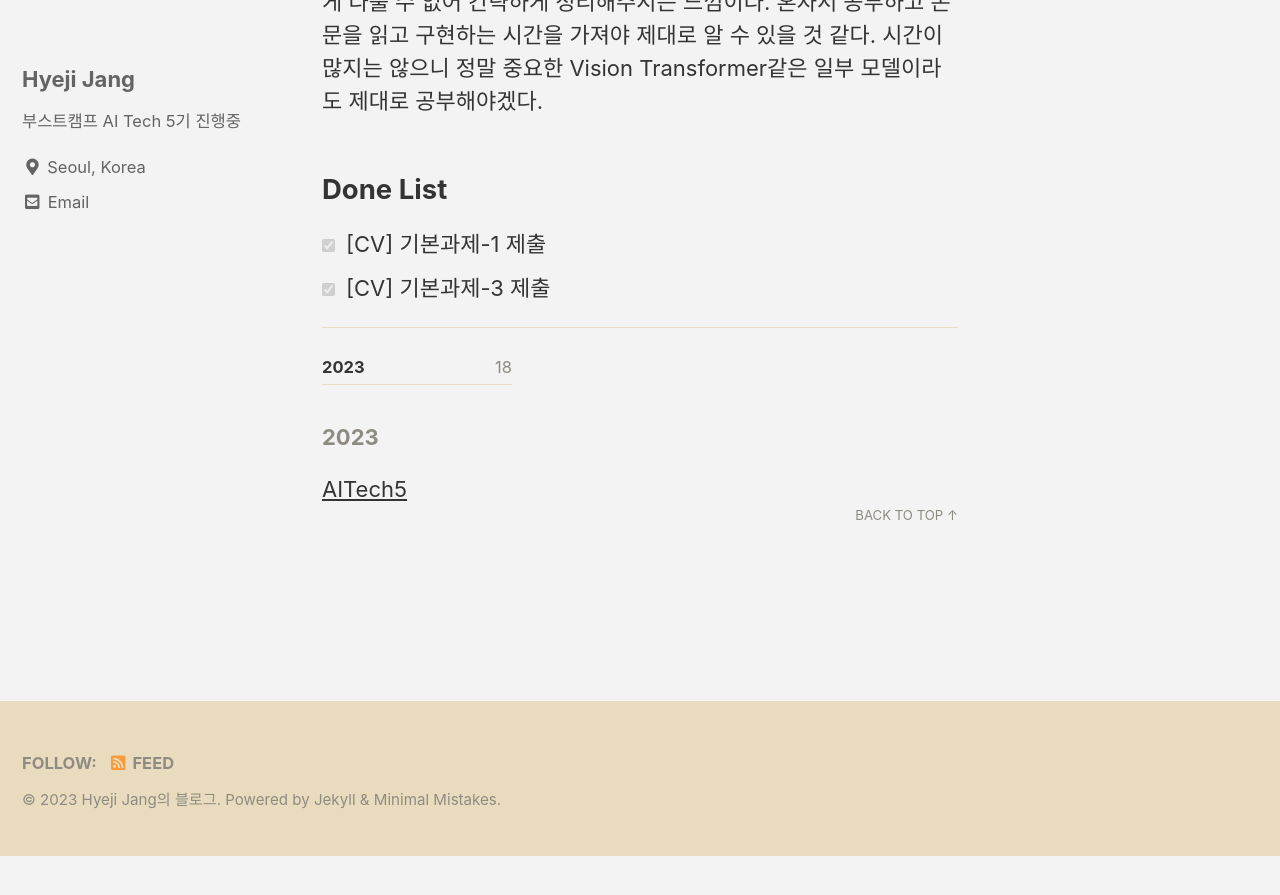
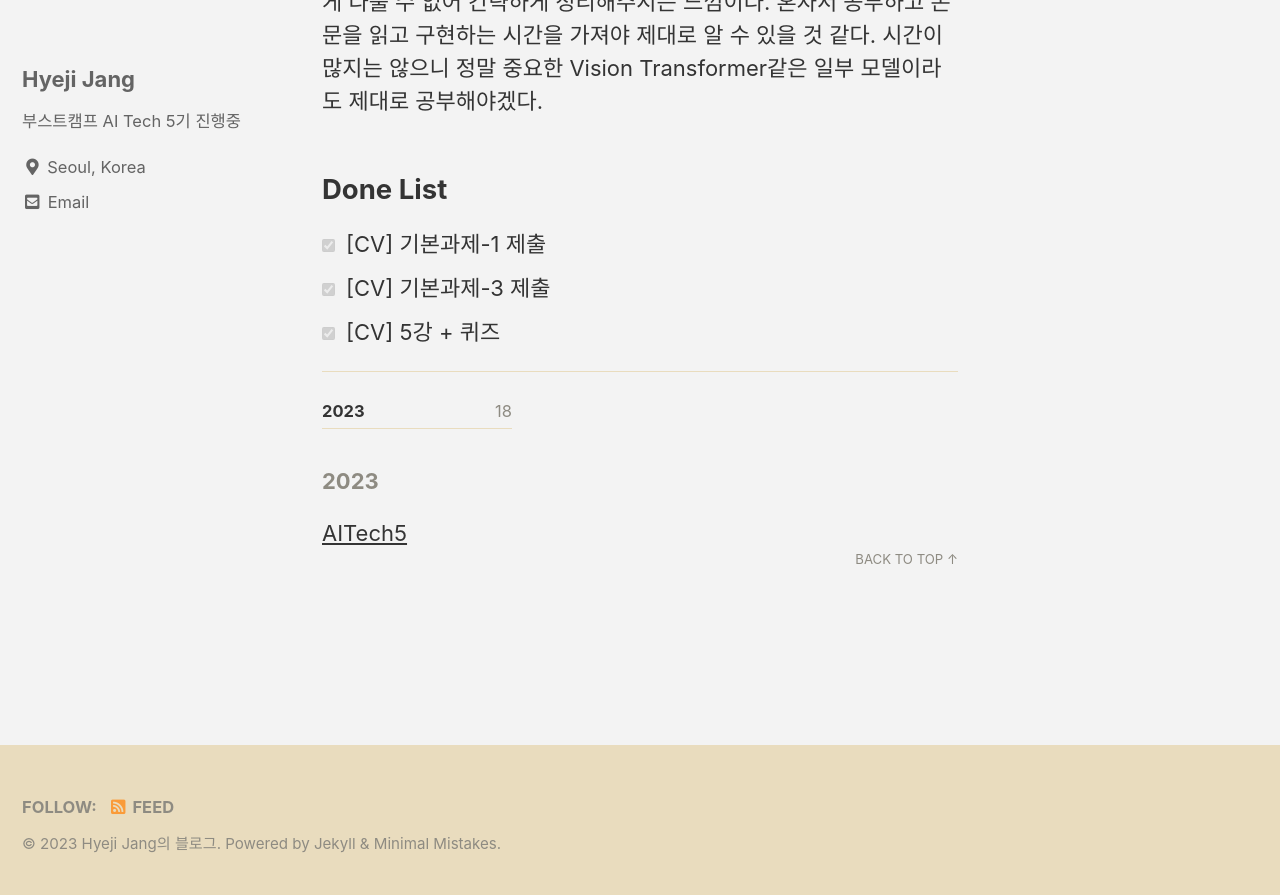
Before and after one commit to Hyeji0828/Hyeji0828.github.io, a Jekyll site: the page built from _posts/2023-03-31-ReportDay20.md, in a window 1280 px wide and 900 px high, scrolled down 1097 px. Shown: the top 895 px of the window. Built offline with Jekyll 4.4.1, drawn with Linux system fonts in a browser that asks for light colours; cached includes are drawn as plain includes; before the commit the page ends 1953 px from its top, so only the background shows below that.

Commit message:
Done List추가

```diff
--- a/_posts/2023-03-31-ReportDay20.md
+++ b/_posts/2023-03-31-ReportDay20.md
@@ -30,5 +30,6 @@ category: AITech5
 
 - [x]  [CV] 기본과제-1 제출
 - [x]  [CV] 기본과제-3 제출
+- [x]  [CV] 5강 + 퀴즈
 
 ---
```
